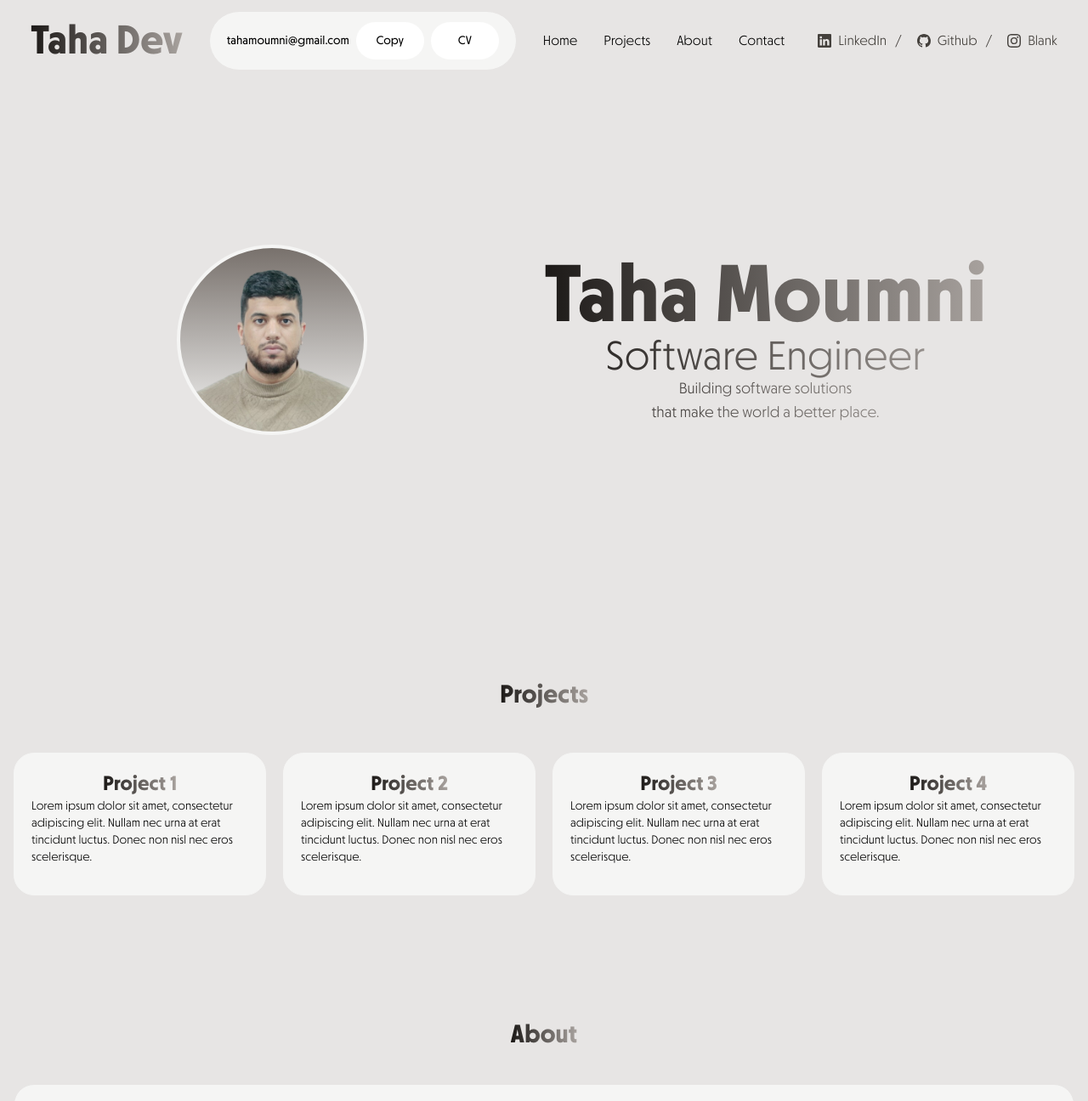
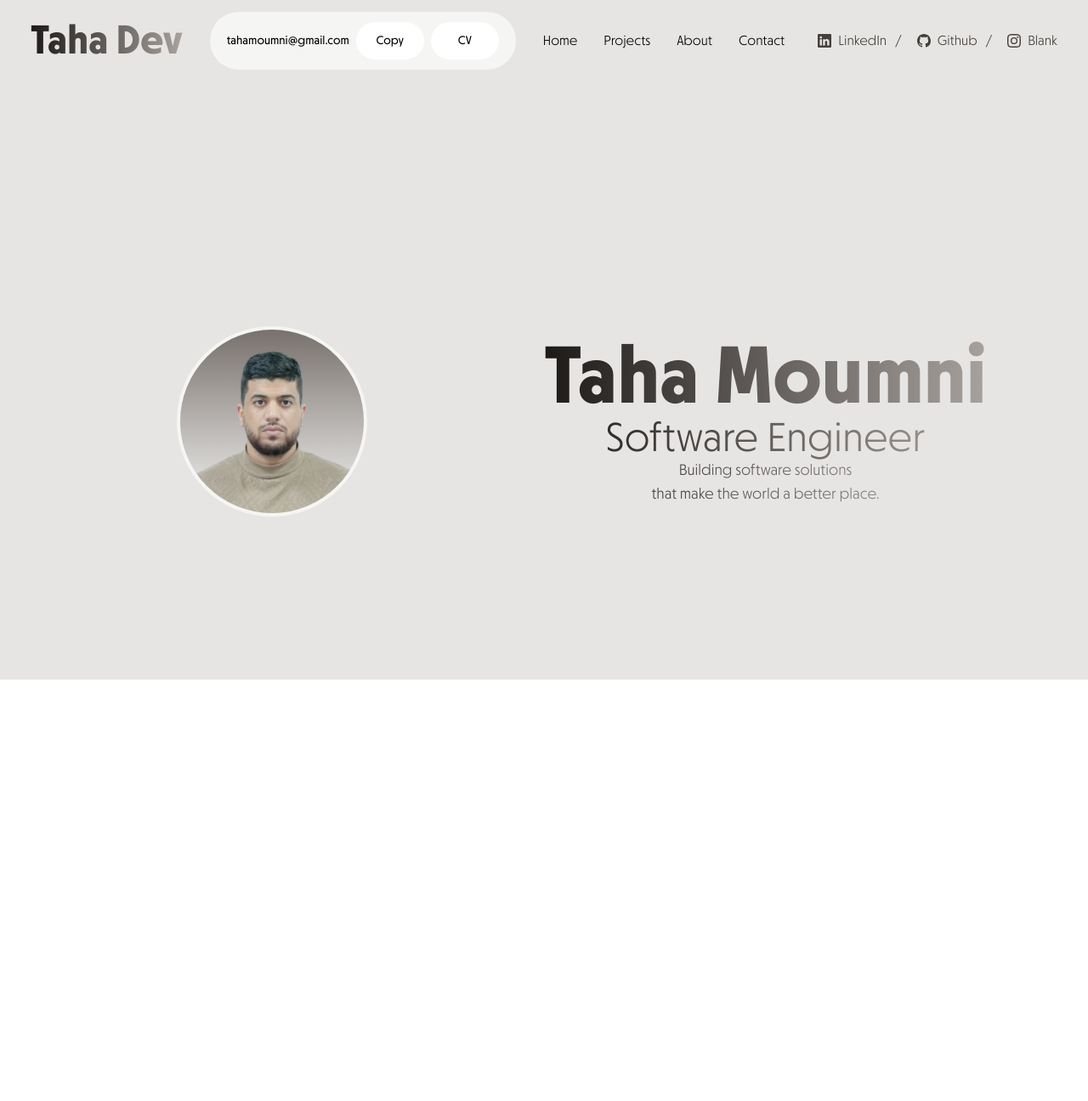
Before and after one commit to moumnitaha/my-portfolio, a React (Vite) app: page / in a window 1280 px wide. Shown: the top 1296 px of the page at 85% size. After the commit the page ends 800 px from the top, so only its background shows below. Built offline with nearby package versions, Linux system fonts and the light colour scheme.

Commit message:
back to routes

```diff
--- a/src/App.jsx
+++ b/src/App.jsx
@@ -14,12 +14,13 @@ const App = () => {
   return (
     <Router>
       {/* <main className="w-full h-svh bg-stone-200 flex flex-col justify-center items-center p-12"> */}
-      {/* <NavBar /> */}
+      <main className="w-full h-full bg-stone-200">
+        <NavBar />
         <Routes>
-        <Route path="/" element={<Container />} />
-        {/* <Route path="/projects" element={<Projects />} />
+          <Route path="/" element={<Me />} />
+          <Route path="/projects" element={<Projects />} />
           <Route path="/contact" element={<Contact />} />
-          <Route path="/about" element={<About />} /> */}
+          <Route path="/about" element={<About />} />
           <Route
             path="*"
             element={
@@ -30,7 +31,7 @@ const App = () => {
             }
           />
         </Routes>
-      {/* </main> */}
+      </main>
     </Router>
   );
 };
--- a/src/components/About.jsx
+++ b/src/components/About.jsx
@@ -4,7 +4,7 @@ function About() {
   return (
     // <div className="bg-slate-50 w-full h-full p-5 rounded-3xl shadow-[0_35px_60px_-15px_rgba(0,0,0,0.3)]">
     <section
-      className="flex flex-col items-center h-[calc(50svh)] pt-24"
+      className="flex flex-col items-center h-[calc(100svh-6rem)] pt-24"
       id="about"
     >
       <h1 className="bg-gradient-to-r from-stone-900 to-stone-400 text-transparent bg-clip-text font-ottercob text-3xl text-stone-700">
--- a/src/components/Contact.jsx
+++ b/src/components/Contact.jsx
@@ -4,7 +4,7 @@ function Contact() {
   return (
     // <div className="bg-slate-50 w-full h-full p-5 rounded-3xl shadow-[0_35px_60px_-15px_rgba(0,0,0,0.3)]">
     <section
-      className="flex flex-col items-center h-[calc(50svh-6rem)] pt-24"
+      className="flex flex-col items-center h-[calc(100svh-6rem)] pt-24"
       id="contact"
     >
       <h1 className="bg-gradient-to-r from-stone-900 to-stone-400 text-transparent bg-clip-text font-ottercob text-3xl text-stone-700">
--- a/src/components/NavBar.jsx
+++ b/src/components/NavBar.jsx
@@ -7,7 +7,7 @@ function NavBar() {
   const [copied, setCopied] = useState(false);
   const navigate = useNavigate();
   return (
-    <nav className="p-4 flex h-24 flex-row justify-between items-center w-full font-ottercol fixed top-0 left-0 right-0 bg-stone-200">
+    <nav className="p-4 flex h-24 flex-row justify-between items-center w-full font-ottercol bg-stone-200">
       <h5 className="text-5xl font-ottercob bg-gradient-to-r from-stone-900  to-stone-400 text-transparent bg-clip-text ml-5">
         Taha Dev
       </h5>
@@ -48,12 +48,12 @@ function NavBar() {
       </div>
       {["Home", "Projects", "About", "Contact"].map((item, index) => (
         <Link
-          to={"/#" + item.toLowerCase()}
+          to={"/" + item.toLowerCase()}
           key={index}
           className="hover:underline"
           onClick={(e) => {
             e.preventDefault(); // Prevent default navigation
-            navigate(`${item === "Home" ? "/" : `/#${item.toLowerCase()}`}`);
+            navigate(`${item === "Home" ? "/" : `/${item.toLowerCase()}`}`);
             const element = document.getElementById(item.toLowerCase());
             if (element) {
               element.scrollIntoView({ behavior: "smooth" });
--- a/src/components/Projects.jsx
+++ b/src/components/Projects.jsx
@@ -4,7 +4,7 @@ function Projects() {
   return (
     // <div className="bg-slate-50 w-full h-full p-5 rounded-3xl shadow-[0_35px_60px_-15px_rgba(0,0,0,0.3)]">
     <section
-      className="flex flex-col items-center h-[calc(50svh)] pt-24"
+      className="flex flex-col items-center h-[calc(100svh-6rem)] pt-24"
       id="projects"
     >
       <h1 className="bg-gradient-to-r from-stone-900 to-stone-400 text-transparent bg-clip-text font-ottercob text-3xl text-stone-700">
```
Lines whose indentation alone changed are shown as unchanged.
